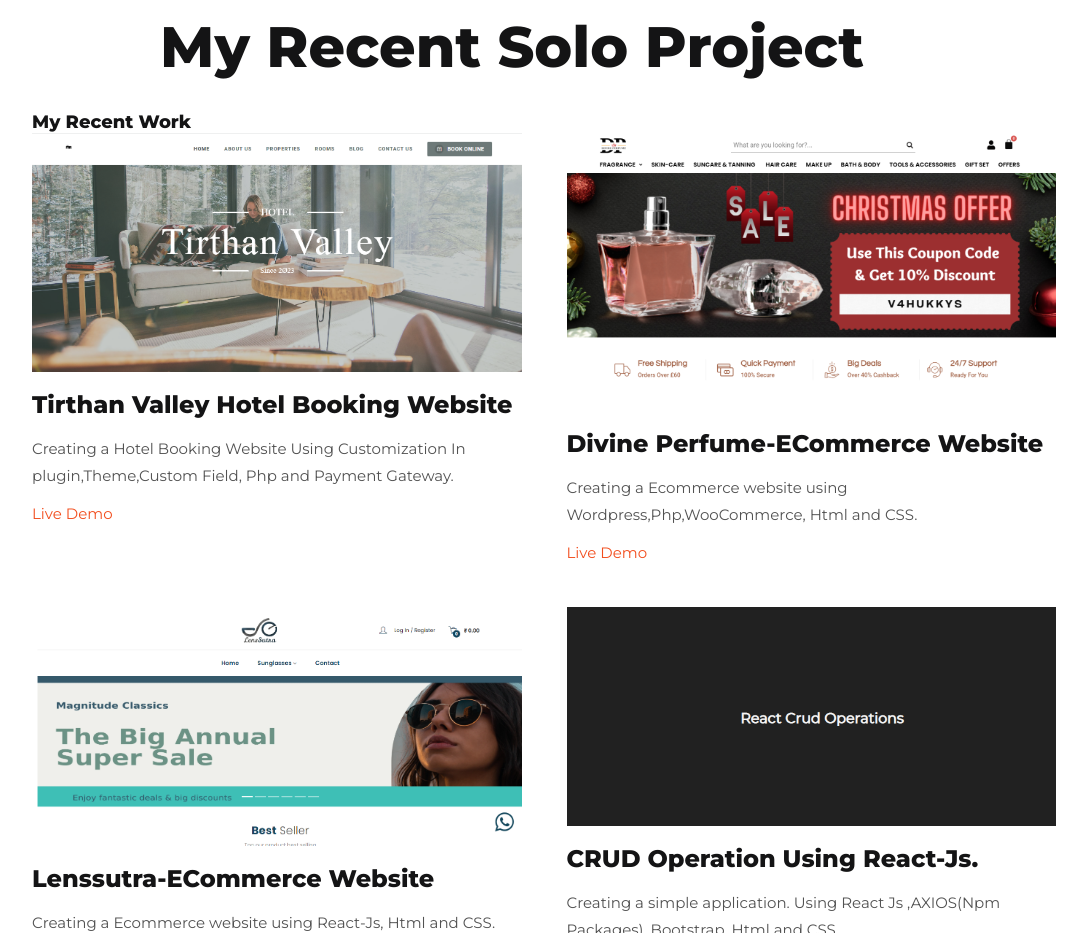
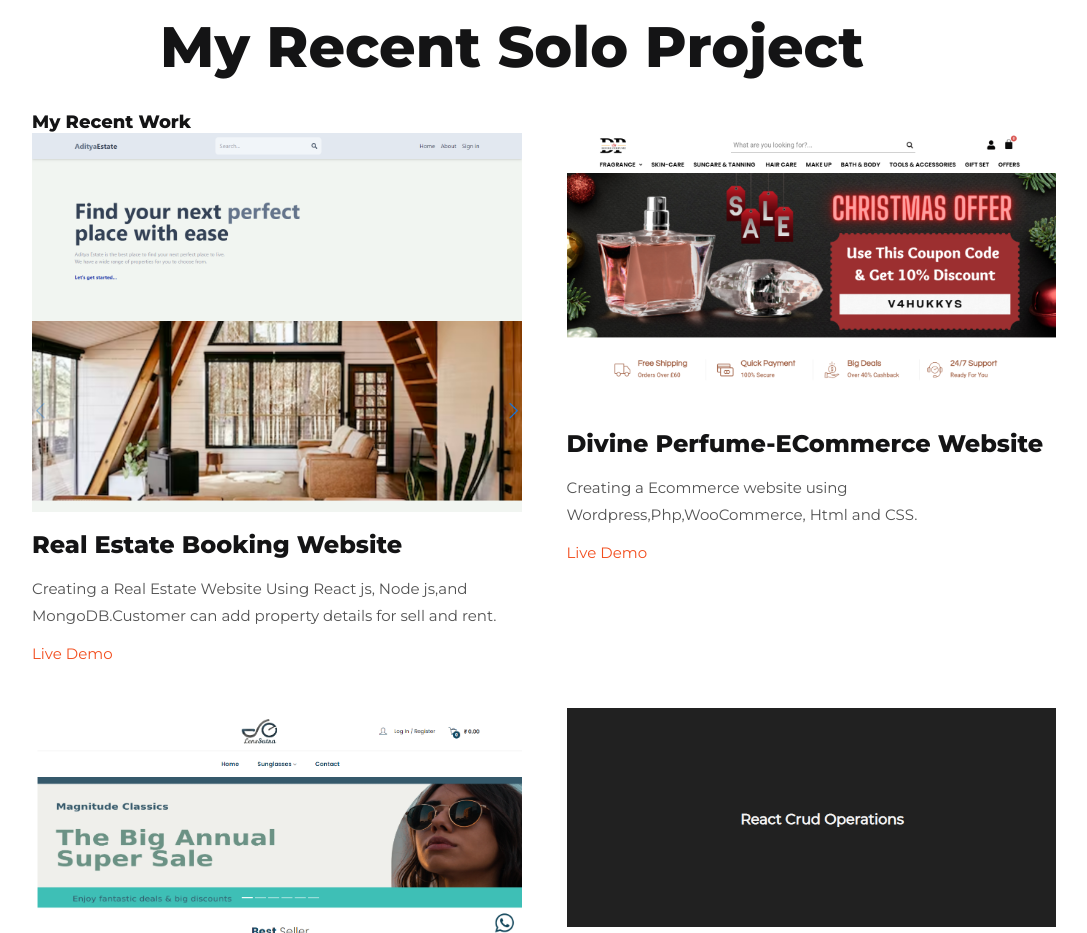
Before and after one commit to Adityamishra114/Personal-Portfolio, a plain HTML site: page index.html in a window 1280 px wide. Shown: the part 2480-3413 px from the top of the page, without its empty margins (96-1183 px from the left). Drawn offline with nearby package versions, Linux system fonts and the light colour scheme.

Commit message:
add project

```diff
--- a/index.html
+++ b/index.html
@@ -195,13 +195,13 @@
             <div class="projects">
                 <div class="project">
                     <div class="thumbnail">
-                        <img src="TirthanValleyHotels.png">
+                        <img src="realEstate.png">
                     </div>
-                    <h3> Tirthan Valley Hotel Booking Website </h3>
-                    <p>Creating a Hotel Booking Website Using Customization In plugin,Theme,Custom Field, Php and Payment Gateway.
+                    <h3> Real Estate Booking Website </h3>
+                    <p>Creating a Real Estate Website Using React js, Node js,and MongoDB.Customer can add property details for sell and rent.
                     </p>
                     <div class="action">
-                        <a href="https://tirthanvalleyhotels.com/" target="_blank">Live Demo</a>
+                        <a href="https://mern-estate-4kb3.onrender.com/" target="_blank">Live Demo</a>
                     </div>
                 </div>
                 <div class="project">
```
Also changed, not shown: realEstate.png (added).
